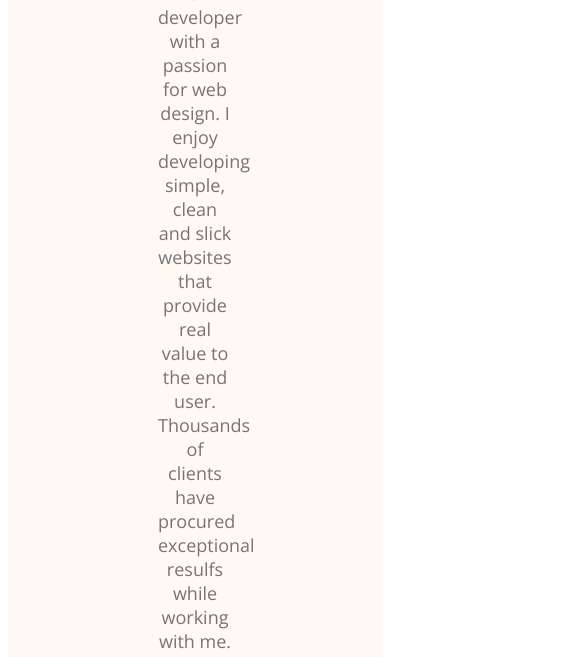
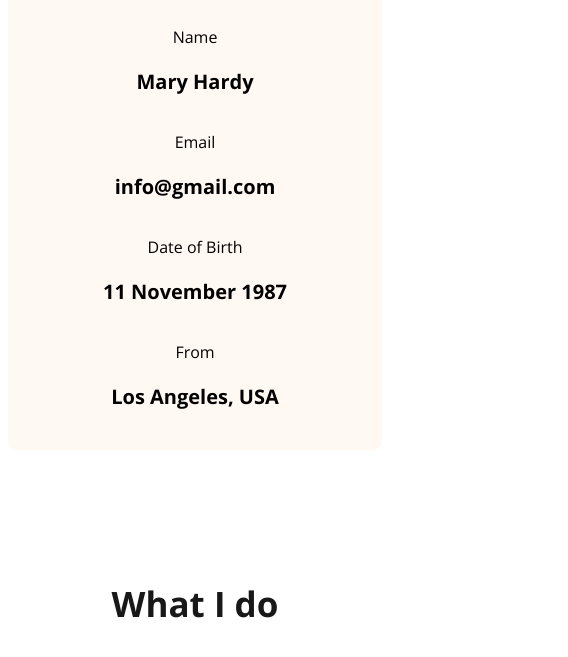
Before and after one commit to Mohammadarman1357/Responsive-WebDeveloper-Portfolio, a plain HTML site: page index.html in a window 390 px wide. Shown: the part 491-1148 px from the top of the page, 568 px wide, since content can reach past the window. Drawn offline with nearby package versions, Linux system fonts and the light colour scheme.

Commit message:
make about section responsive

```diff
--- a/styles/portfolio.css
+++ b/styles/portfolio.css
@@ -242,13 +242,13 @@ footer input[type="text"], footer input[type="email"], footer textarea{
 /* mobile device */
 @media screen and (max-width:576px) {
     .skills-container,
-    .resume-container
-    /* .about-items */
+    .resume-container,
+    .about-items
     {
         flex-direction: column;
     }
-/*
+
     .about {
         padding: 20px;
-    } */
+    }
 }
```
